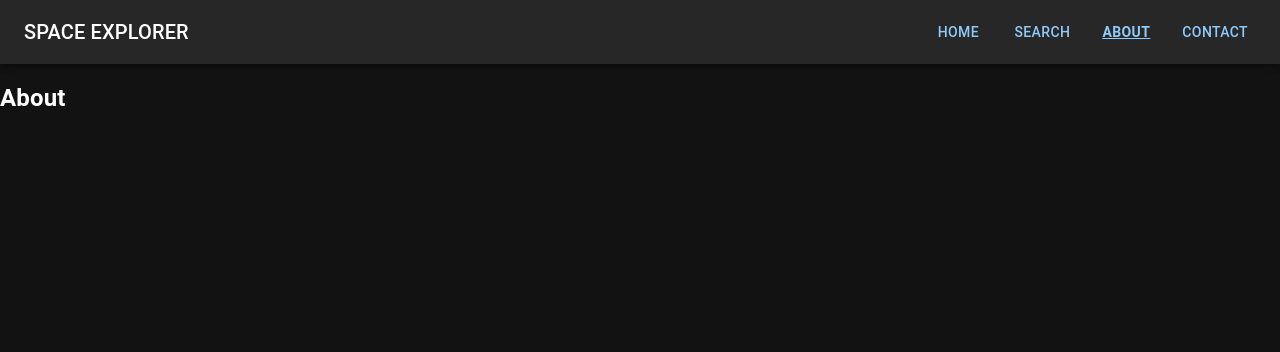
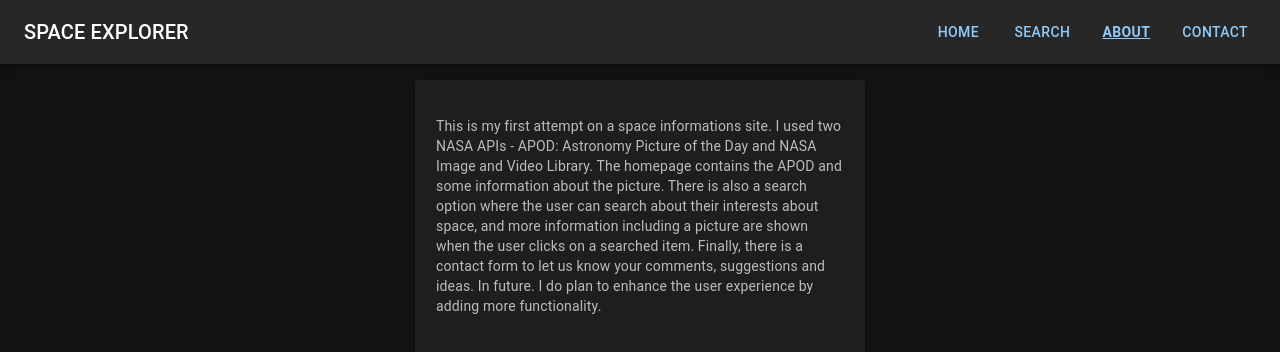
Before and after one commit to TanveerMahmud/GA-Final-Project, a React (Create React App) app: page /about in a window 1280 px wide. Shown: the top 352 px of the page. Built offline with nearby package versions, Linux system fonts and the light colour scheme; no server answers.

Commit message:
text in About section

```diff
--- a/src/components/About/About.js
+++ b/src/components/About/About.js
@@ -1,8 +1,39 @@
+import {
+  Typography,
+  ThemeProvider,
+  CssBaseline,
+  createTheme,
+  Card,
+  CardContent,
+} from '@mui/material'
+
 const About = () => {
+  const darkTheme = createTheme({
+    palette: {
+      mode: 'dark',
+    },
+  })
   return (
-    <>
-      <h2>About</h2>
-    </>
+    <ThemeProvider theme={darkTheme}>
+      {/* ******for Dark Theme****** */}
+      <CssBaseline />
+
+      <Card style={{ maxWidth: 450, padding: '20px 5px', margin: '0 auto' }}>
+        <CardContent>
+          <Typography variant='body2' color='textSecondary' component='p'>
+            This is my first attempt on a space informations site. I used two
+            NASA APIs - APOD: Astronomy Picture of the Day and NASA Image and
+            Video Library. The homepage contains the APOD and some information
+            about the picture. There is also a search option where the user can
+            search about their interests about space, and more information
+            including a picture are shown when the user clicks on a searched
+            item. Finally, there is a contact form to let us know your comments,
+            suggestions and ideas. In future. I do plan to enhance the user
+            experience by adding more functionality.
+          </Typography>
+        </CardContent>
+      </Card>
+    </ThemeProvider>
   )
 }
 export default About
--- a/src/components/App/App.js
+++ b/src/components/App/App.js
@@ -29,6 +29,7 @@ function App() {
     <BrowserRouter>
       <ThemeProvider theme={darkTheme}>
         {/* ******for Dark Theme****** */}
+        {/* Note: wrapping the App compoenent with dark theme does not work on the individual compoenents. So every compoenent has this dark theme wrapper. */}
         <CssBaseline />
         {/* ******NAVBAR****** */}
         <AppBar position='static' sx={{ mb: '1rem' }}>
--- a/src/components/Contact/Contact.js
+++ b/src/components/Contact/Contact.js
@@ -23,10 +23,10 @@ const Contact = () => {
   })
 
   const handleSubmit = (e) => {
-    // e.preventDefault()
-    // console.log('Name:', name)
-    // console.log('Email:', email)
-    // console.log('Message:', message)
+    e.preventDefault()
+    console.log('Name:', name)
+    console.log('Email:', email)
+    console.log('Message:', message)
     // send the form data to the server here
   }
 
```
